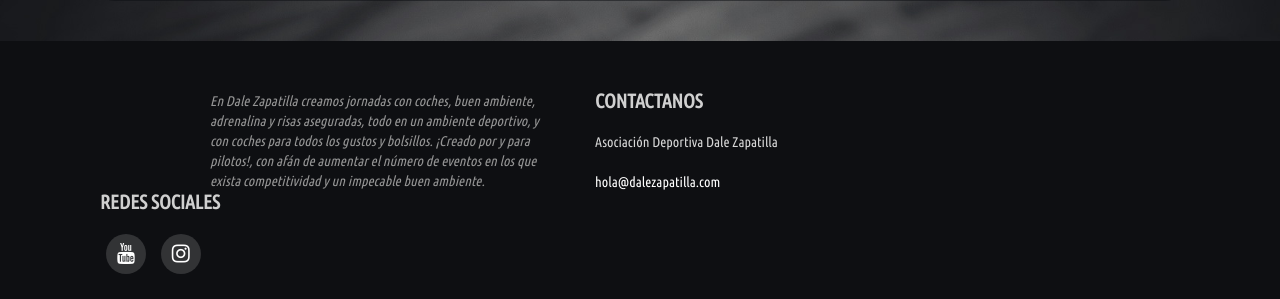
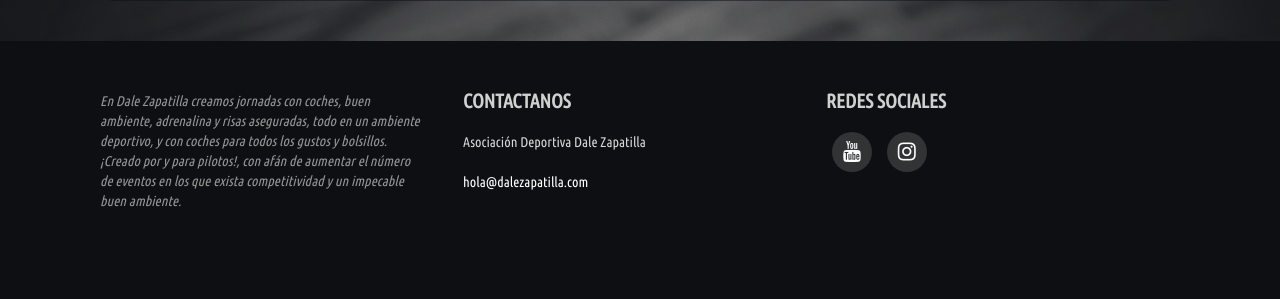
Before and after one commit to rubenarevalo98/DaleZapatilla, a PHP site: page /calendario-2021.html in a window 1280 px wide. Shown: the part 954-1253 px from the top of the page. After the commit the page ends 1161 px from the top, so only its background shows below. Run offline with PHP 8.4, Linux system fonts and the light colour scheme; some libraries are stand-ins or nearby versions.

Commit message:
Update style.css

```diff
--- a/style/style.css
+++ b/style/style.css
@@ -2899,7 +2899,6 @@ footer div.footerBox div.footerContent {
 footer div.footerBox div.footerContent.intro {
 	font-style: italic; color: #959595;
 	padding-right: 30px;
-	margin-left: 10%;
 }
 @media all and (min-width: 600px) {
 	footer div.footerBox div.footerContent {
@@ -2922,17 +2921,11 @@ footer div.footerBox div.footerContent.intro {
 }
 @media all and (min-width: 1000px) {
 	footer div.footerBox div.footerContent {
-		width: 35%;
+		width: 33%;
 	}
 	footer div.footerBox div.footerContent.social {
-		width: 35%;
-	}
-}
-footer div.footerBox div.footerContent.end {
-	text-align: center;
-	line-height: 30px;
-	width: 100%; height: auto;
-	margin-bottom: 0;
+		width: 34%;
+	}
 }
 footer div.footerBox div.footerContent.end {
 	text-align: center;
```
